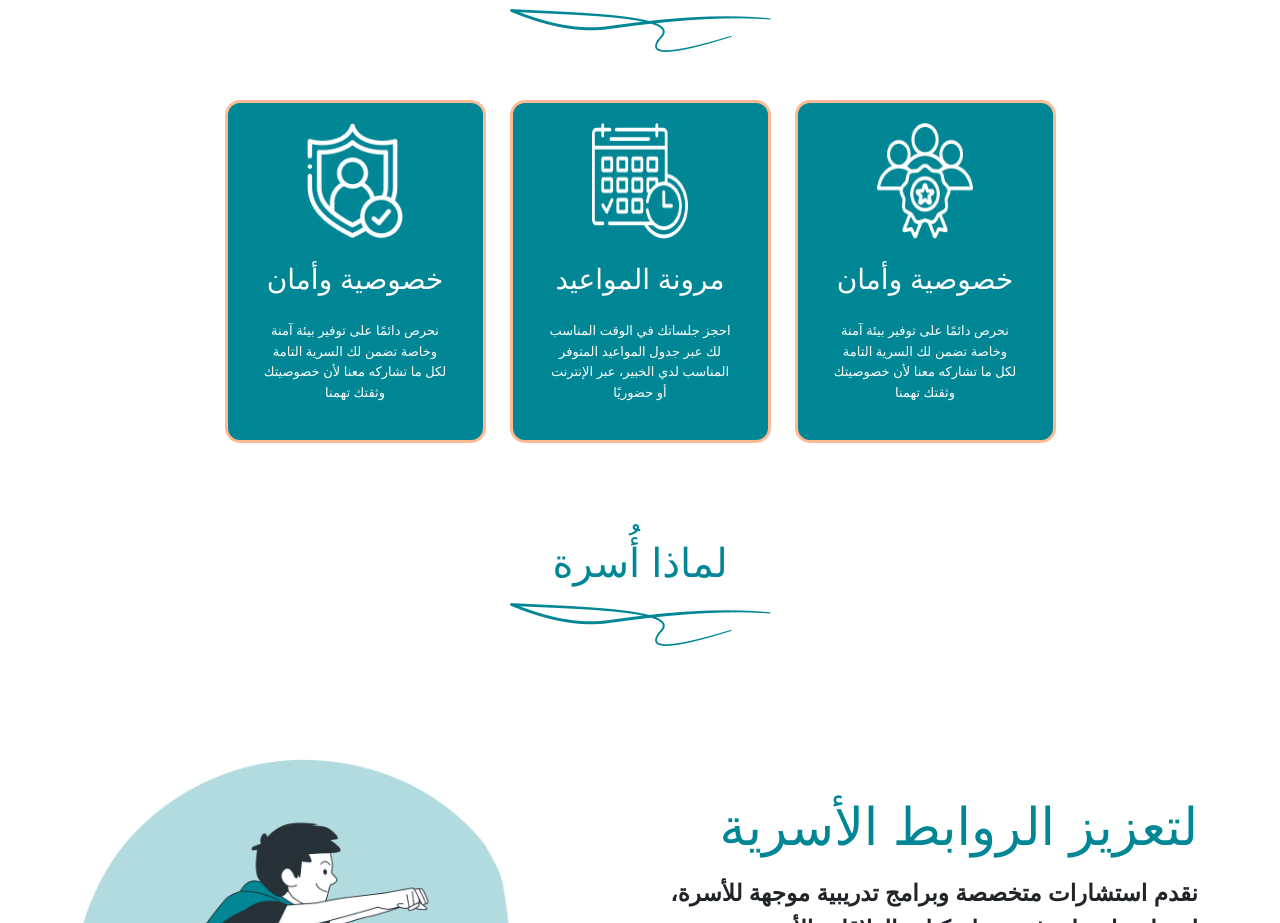
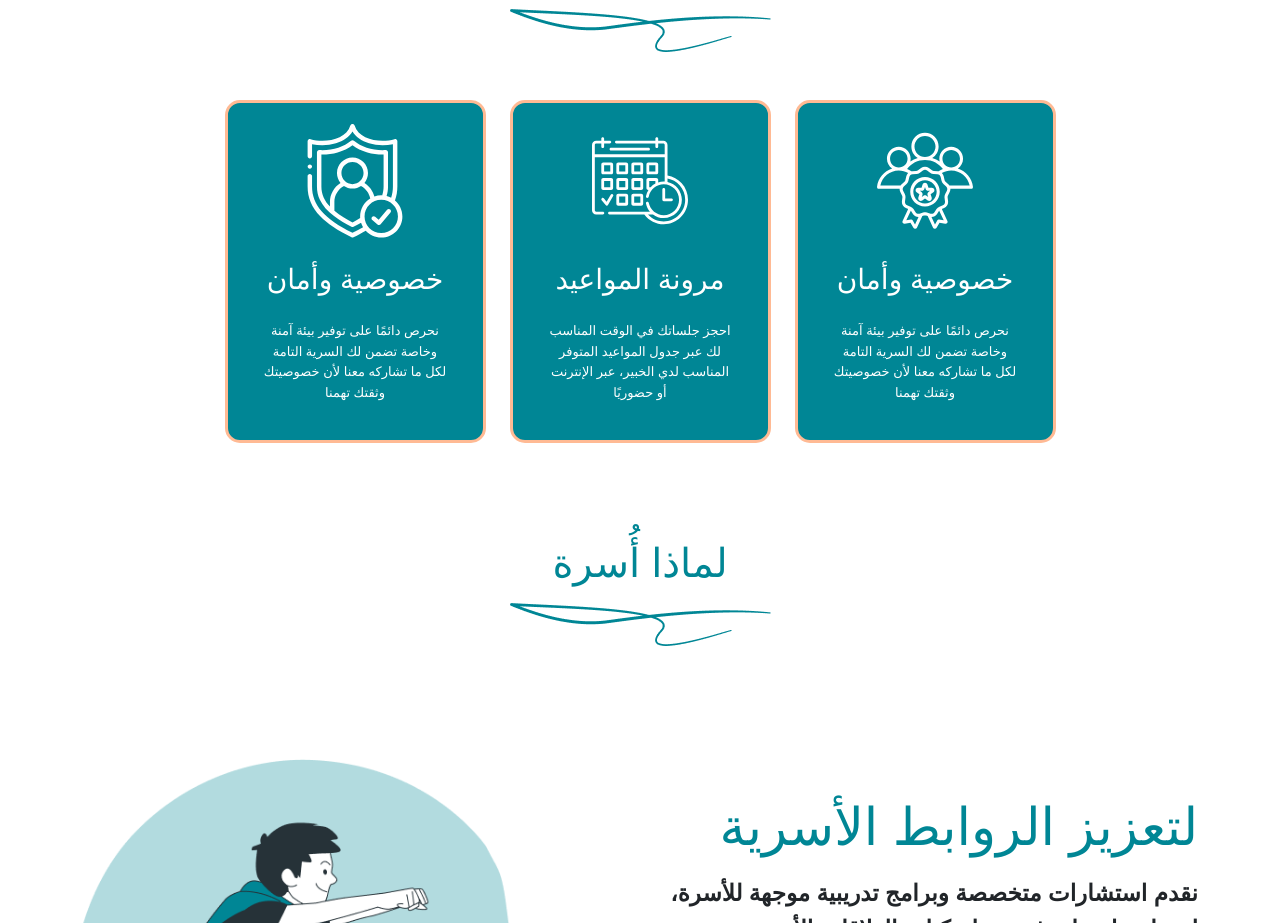
Before and after one commit to Nour-ibrahem30/-, a website: page index.html in a window 1280 px wide. Shown: the part 1460-2383 px from the top of the page. Drawn offline with nearby package versions, Linux system fonts and the light colour scheme; a web font is replaced by a local one.

Commit message:
Upload The Project

```diff
--- a/index.html
+++ b/index.html
@@ -155,7 +155,7 @@
                 <div class="row flex-wrap justify-content-center align-items-center g-4">
                     <div class="col-lg-3 col-md-6 d-grid justify-content-center align-items-center">
                         <div class="card text-center align-items-center" style="width: 19rem;">
-                            <img src="imges/Vector-feactures.png" class="card-img-top" alt="أيقونة ميزة" loading="lazy"
+                            <img src="imges/3.svg" class="card-img-top" alt="أيقونة ميزة" loading="lazy"
                                 decoding="async" width="96" height="116">
                             <div class="card-body">
                                 <h3 class="card-title mt-2 mb-4">خصوصية وأمان</h3>
@@ -166,7 +166,7 @@
                     </div>
                     <div class="col-lg-3 col-md-6 d-grid justify-content-center align-items-center">
                         <div class="card text-center align-items-center" style="width: 19rem;">
-                            <img src="imges/Group.png" class="card-img-top" alt="أيقونة مرونة المواعيد" loading="lazy"
+                            <img src="imges/2.svg" class="card-img-top" alt="أيقونة مرونة المواعيد" loading="lazy"
                                 decoding="async" width="96" height="116">
                             <div class="card-body">
                                 <h3 class="card-title mt-2 mb-4">مرونة المواعيد</h3>
@@ -179,7 +179,7 @@
                     </div>
                     <div class="col-lg-3 col-md-6 d-grid justify-content-center align-items-center">
                         <div class="card text-center align-items-center" style="width: 19rem;">
-                            <img src="imges/Privcy.png" class="card-img-top" alt="أيقونة الخصوصية" loading="lazy"
+                            <img src="imges/1.svg" class="card-img-top" alt="أيقونة الخصوصية" loading="lazy"
                                 decoding="async" width="96" height="116">
                             <div class="card-body">
                                 <h3 class="card-title mt-2 mb-4">خصوصية وأمان</h3>
```
Also changed, not shown: imges/1.svg (added), imges/2.svg (added), imges/3.svg (added).
